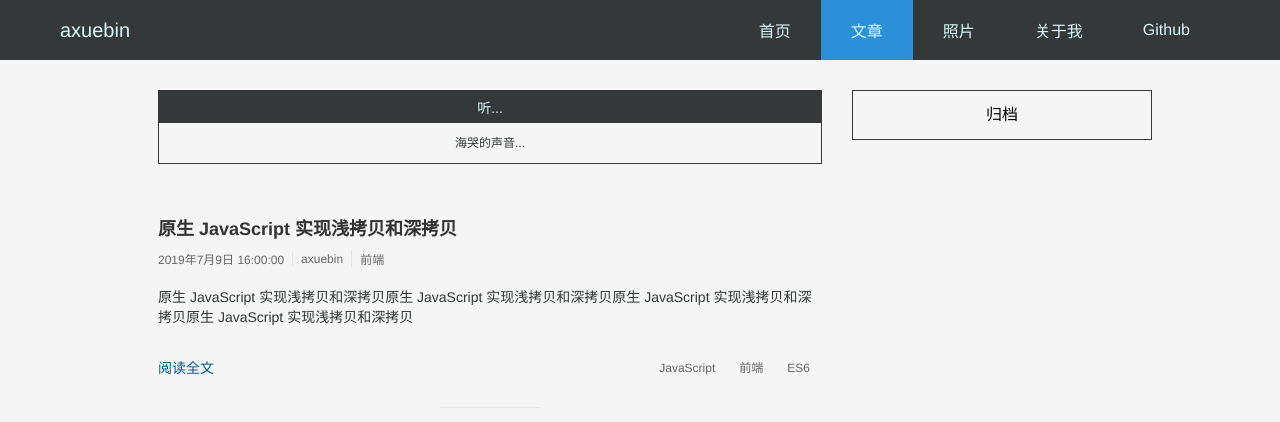
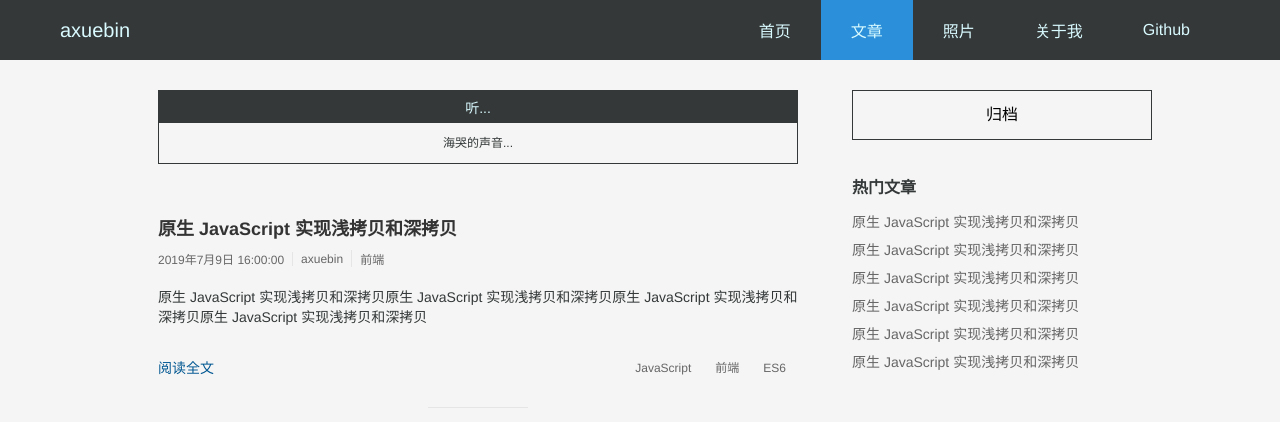
Before and after one commit to axuebin/react-blog, a React (Create React App) app: page /blog in a window 1280 px wide. Shown: the top 422 px of the page. Built offline with nearby package versions, Linux system fonts and the light colour scheme.

Commit message:
feat(博客页面): 右侧热门文章

```diff
--- /dev/null
+++ b/src/components/blogPage/Card/index.module.scss
@@ -0,0 +1,15 @@
+@import '../../../static/style/color.scss';
+
+.card {
+  .title {
+    height: 48px;
+    line-height: 48px;
+    color: $level1;
+    font-size: 16px;
+    font-weight: bold;
+  }
+  .container {
+    font-size: 14px;
+    color: #666666;
+  }
+}
--- /dev/null
+++ b/src/components/blogPage/Card/index.tsx
@@ -0,0 +1,22 @@
+import React, { ReactNode } from 'react'
+import styles from './index.module.scss'
+
+interface Iprops {
+  title?: string
+  children?: ReactNode
+}
+
+function Card({ title, children }: Iprops) {
+  return (
+    <div className={styles.card}>
+      <div className={styles.title}>{title}</div>
+      <div className={styles.container}>
+      {
+        children
+      }
+      </div>
+    </div>
+  );
+}
+
+export default Card
--- /dev/null
+++ b/src/components/blogPage/Hot/index.module.scss
@@ -0,0 +1,16 @@
+.hot {
+  margin-top: 24px;
+  .articleList {
+    .article {
+      cursor: pointer;
+      display: -webkit-box;
+      -webkit-box-orient: vertical;
+      -webkit-line-clamp: 2;
+      overflow: hidden;
+      line-height: 20px;
+      &:not(:first-child) {
+        margin-top: 8px;
+      }
+    }
+  }
+}
--- /dev/null
+++ b/src/components/blogPage/Hot/index.tsx
@@ -0,0 +1,99 @@
+import * as React from 'react'
+import Card from '../Card'
+import { ArticleItem as ArticleInterface } from '../interfaces'
+import styles from './index.module.scss'
+
+interface IState {
+  articleList: ArticleInterface[]
+}
+interface IProps {
+}
+
+const articleList: ArticleInterface[] = [{
+  id: 1,
+  title: '原生 JavaScript 实现浅拷贝和深拷贝',
+  content: '原生 JavaScript 实现浅拷贝和深拷贝原生 JavaScript 实现浅拷贝和深拷贝原生 JavaScript 实现浅拷贝和深拷贝原生 JavaScript 实现浅拷贝和深拷贝',
+  author: 'axuebin',
+  createDate: '2019年7月9日 16:00:00',
+  category: '前端',
+  tags: ['JavaScript', '前端', 'ES6'],
+}, {
+  id: 2,
+  title: '原生 JavaScript 实现浅拷贝和深拷贝',
+  content: '原生 JavaScript 实现浅拷贝和深拷贝原生 JavaScript 实现浅拷贝和深拷贝原生 JavaScript 实现浅拷贝和深拷贝原生 JavaScript 实现浅拷贝和深拷贝',
+  author: 'axuebin',
+  createDate: '2019年7月9日 16:00:00',
+  category: '前端',
+  tags: ['JavaScript', '前端', 'ES6'],
+  banner: 'https://51nbimg.u51.com/41b8b086d4684836b08535699e400ee1.jpeg',
+}, {
+  id: 3,
+  title: '原生 JavaScript 实现浅拷贝和深拷贝',
+  content: '原生 JavaScript 实现浅拷贝和深拷贝原生 JavaScript 实现浅拷贝和深拷贝原生 JavaScript 实现浅拷贝和深拷贝原生 JavaScript 实现浅拷贝和深拷贝',
+  author: 'axuebin',
+  createDate: '2019年7月9日 16:00:00',
+  category: '前端',
+  tags: ['JavaScript', '前端', 'ES6'],
+}, {
+  id: 4,
+  title: '原生 JavaScript 实现浅拷贝和深拷贝',
+  content: '原生 JavaScript 实现浅拷贝和深拷贝原生 JavaScript 实现浅拷贝和深拷贝原生 JavaScript 实现浅拷贝和深拷贝原生 JavaScript 实现浅拷贝和深拷贝',
+  author: 'axuebin',
+  createDate: '2019年7月9日 16:00:00',
+  category: '前端',
+  tags: ['JavaScript', '前端', 'ES6'],
+}, {
+  id: 5,
+  title: '原生 JavaScript 实现浅拷贝和深拷贝',
+  content: '原生 JavaScript 实现浅拷贝和深拷贝原生 JavaScript 实现浅拷贝和深拷贝原生 JavaScript 实现浅拷贝和深拷贝原生 JavaScript 实现浅拷贝和深拷贝',
+  author: 'axuebin',
+  createDate: '2019年7月9日 16:00:00',
+  category: '前端',
+  tags: ['JavaScript', '前端', 'ES6'],
+}, {
+  id: 6,
+  title: '原生 JavaScript 实现浅拷贝和深拷贝',
+  content: '原生 JavaScript 实现浅拷贝和深拷贝原生 JavaScript 实现浅拷贝和深拷贝原生 JavaScript 实现浅拷贝和深拷贝原生 JavaScript 实现浅拷贝和深拷贝',
+  author: 'axuebin',
+  createDate: '2019年7月9日 16:00:00',
+  category: '前端',
+  tags: ['JavaScript', '前端', 'ES6'],
+}]
+
+class Hot extends React.Component<IProps, IState> {
+  constructor(props: any) {
+    super(props)
+    this.state = {
+      articleList: [],
+    }
+  }
+  componentDidMount() {
+    this.setState({
+      articleList,
+    })
+  }
+  onClickItem(id: number) {
+    console.log(id)
+  }
+  render() {
+    const { onClickItem } = this
+    const articleList = this.state.articleList
+    return (
+      <div className={styles.hot}>
+        <Card title="热门文章">
+            <div className={styles.articleList}>
+              {
+                articleList.map((article: ArticleInterface) => (
+                  <div key={article.id}
+                    onClick={() => {onClickItem(article.id)}}
+                    className={styles.article}>{article.title}</div>
+                ))
+              }
+            </div>
+        </Card>
+      </div>
+    );
+  }
+}
+
+export default Hot
--- a/src/routes/blogPage/index.module.scss
+++ b/src/routes/blogPage/index.module.scss
@@ -21,5 +21,6 @@
   }
   .right {
     width: 300px;
+    padding-left: 24px;
   }
 }
--- a/src/routes/blogPage/index.tsx
+++ b/src/routes/blogPage/index.tsx
@@ -2,6 +2,7 @@ import * as React from 'react'
 import ArticleList from '../../components/blogPage/ArticleList'
 import Tip from '../../components/blogPage/Tip'
 import Archive from '../../components/blogPage/Archive'
+import Hot from '../../components/blogPage/Hot'
 import styles from './index.module.scss'
 
 function BlogPage() {
@@ -14,6 +15,7 @@ function BlogPage() {
         </div>
         <div className={styles.right}>
           <Archive></Archive>
+          <Hot></Hot>
         </div>
       </div>
     </div>
```
